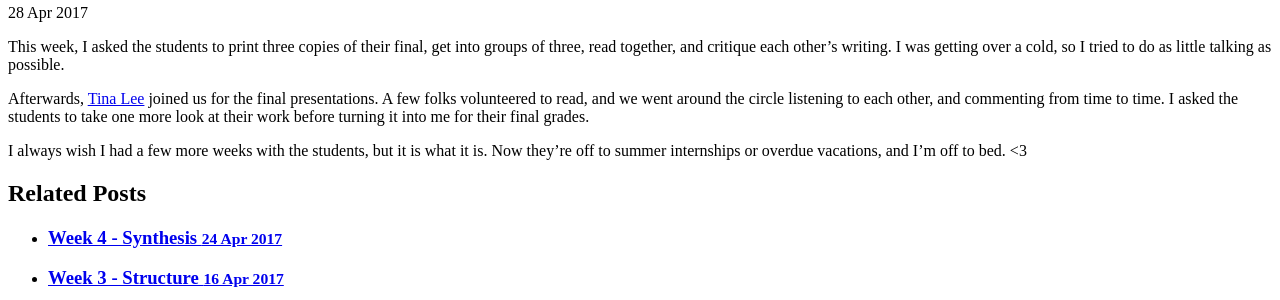
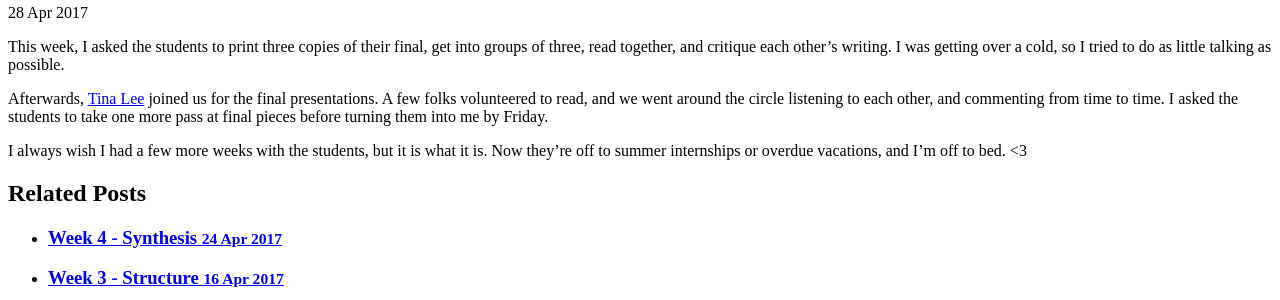
Before and after one commit to nicoleslaw/strategicwriting, a Jekyll site: the page built from _posts/2017-04-28-week-5.md, in a window 1280 px wide. Shown: the part 276-576 px from the top of the page. Built offline with Jekyll 4.4.1, drawn with Linux system fonts in a browser that asks for light colours.

Commit message:
Update 2017-04-28-week-5.md

```diff
--- a/_posts/2017-04-28-week-5.md
+++ b/_posts/2017-04-28-week-5.md
@@ -5,6 +5,6 @@ title: Week 5 - Presentations
 
 This week, I asked the students to print three copies of their final, get into groups of three, read together, and critique each other’s writing. I was getting over a cold, so I tried to do as little talking as possible.
 
-Afterwards, [Tina Lee](http://www.yonderother.co/) joined us for the final presentations. A few folks volunteered to read, and we went around the circle listening to each other, and commenting from time to time. I asked the students to take one more look at their work before turning it into me for their final grades.
+Afterwards, [Tina Lee](http://www.yonderother.co/) joined us for the final presentations. A few folks volunteered to read, and we went around the circle listening to each other, and commenting from time to time. I asked the students to take one more pass at final pieces  before turning them into me by Friday.
 
 I always wish I had a few more weeks with the students, but it is what it is. Now they’re off to summer internships or overdue vacations, and I’m off to bed. <3
```
